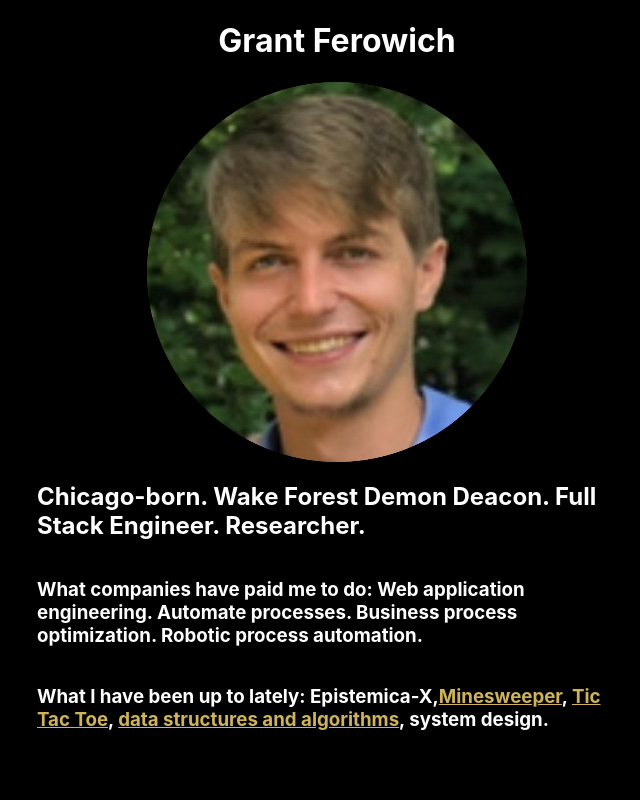
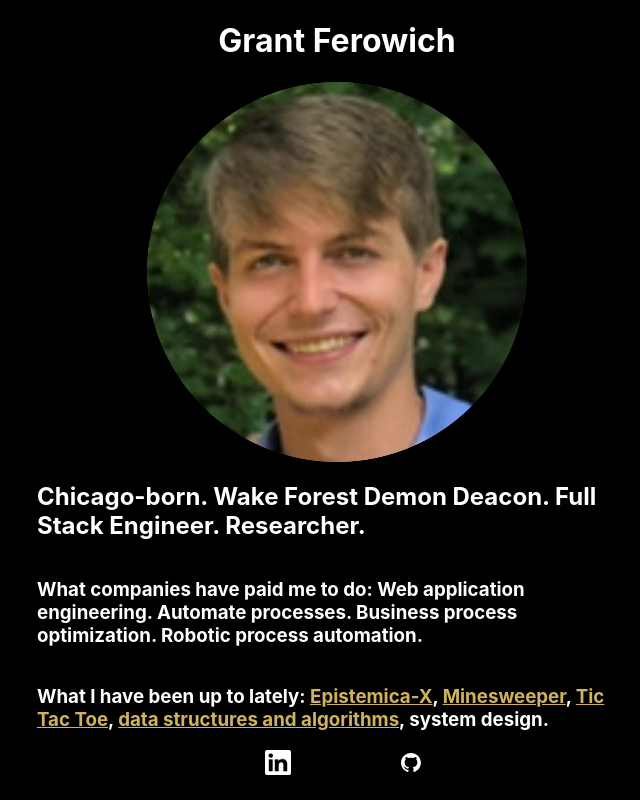
Before and after one commit to grantferowich/portfolio, a React (Create React App) app: page / in a window 1280 px wide. Shown: the whole page, without its empty margins (303-943 px from the left). Built offline with nearby package versions, Linux system fonts and the light colour scheme.

Commit message:
appended footer elements

```diff
--- a/src/components/About.css
+++ b/src/components/About.css
@@ -17,3 +17,17 @@
 a {
     color: #CFB35B;
 }
+
+.footer {
+    display: flex;
+    align-items: center;
+    text-align: center;
+}
+.footer img {
+    width: 20%;
+    height: auto;
+}
+
+.footer a {
+    margin: 0 10px;
+}
--- a/src/components/About.js
+++ b/src/components/About.js
@@ -1,16 +1,23 @@
 import React from 'react'
 import './About.css'
 import GrantFerowich from './Grant-Ferowich-circle.png'
+import GitHub from './github-mark-white.svg'
+import LinkedIn from './In-White-128.png'
 
 export default function About() {
   return (
     <div className='about-component'>
-
         <h1>Grant Ferowich</h1>
-        <img src={GrantFerowich} alt='Grant-Ferowich-headshot' />
+        <img src={GrantFerowich} alt='Grant-Ferowich-headshot'/>
         <h2>Chicago-born. Wake Forest Demon Deacon. Full Stack Engineer. Researcher.</h2>
         <h3>What companies have paid me to do: Web application engineering. Automate processes. Business process optimization. Robotic process automation. </h3>
-        <h3>What I have been up to lately: Epistemica-X,<a href='https://vercel.com/clariti23/minesweeper/BqxSydbSQJyFWfSoxzaeHHqUQ7Wd' target="_blank" rel='noreferrer'>Minesweeper</a>, <a href="https://tic-tac-toe-five-lilac.vercel.app/" target="_blank" rel='noreferrer'>Tic Tac Toe</a>, <a href="https://docs.google.com/spreadsheets/d/15zHGNvYy0-NMx6YYduk3UVvPFTXsam7YO1OQzeq2c7s/edit#gid=0" target="_blank" rel='noreferrer'>data structures and algorithms</a>, system design.</h3>
+        <h3>What I have been up to lately: <a href='https://epistemica-x.vercel.app/' target="_blank" rel='noreferrer'>Epistemica-X</a>, <a href='https://vercel.com/clariti23/minesweeper/BqxSydbSQJyFWfSoxzaeHHqUQ7Wd' target="_blank" rel='noreferrer'>Minesweeper</a>, <a href="https://tic-tac-toe-five-lilac.vercel.app/" target="_blank" rel='noreferrer'>Tic Tac Toe</a>, <a href="https://docs.google.com/spreadsheets/d/15zHGNvYy0-NMx6YYduk3UVvPFTXsam7YO1OQzeq2c7s/edit#gid=0" target="_blank" rel='noreferrer'>data structures and algorithms</a>, system design.</h3>
+        <div className='footer'>
+        <a href='https://www.linkedin.com/in/gferowich/' target="_blank" rel='noreferrer'><img src={LinkedIn} alt='LinkedIn'/></a>
+        <a href='https://github.com/grantferowich' target="_blank" rel='noreferrer'><img src={GitHub} alt='GitHub'/></a>
+        </div>
+
     </div>
+
   )
 }
```
Also changed, not shown: src/App.css (line endings or trailing spaces), src/components/In-White-128.png (added), src/components/github-mark-white.svg (added).
